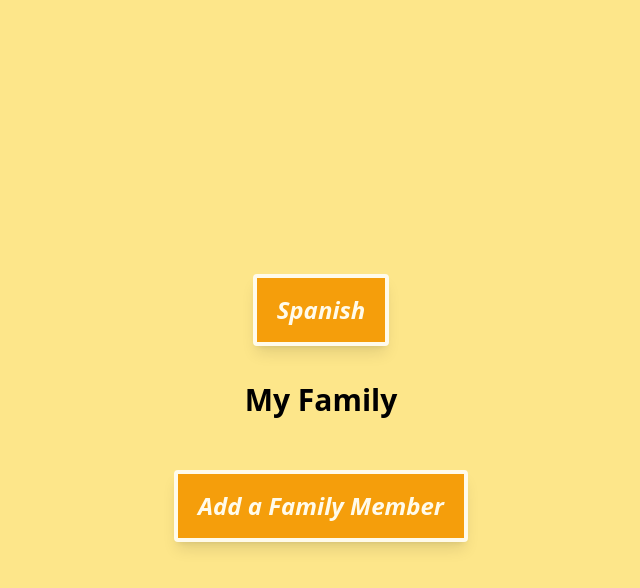
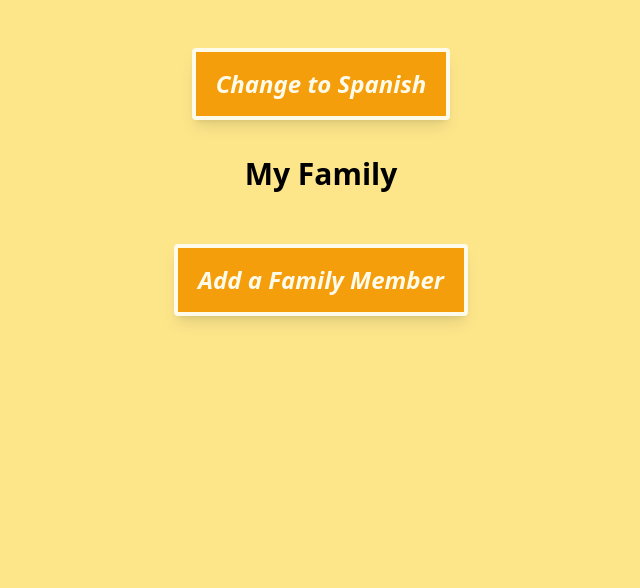
Before and after one commit to papadavis47/experiment-one, a React (Create React App) app: page / in a window 1280 px wide. Shown: the top 588 px of the page, without its empty margins (319-959 px from the left). Built offline with nearby package versions, Linux system fonts and the light colour scheme.

Commit message:
Added context for spanish language toggle - rather than send props

```diff
--- a/src/App.js
+++ b/src/App.js
@@ -55,9 +55,9 @@ function App() {
 
   return (
     <SpanishContext.Provider value={{ spanish }}>
-      <div className='bg-amber-200 min-h-screen flex flex-col items-center justify-center p-4'>
-        <div>
-          <BigButton text={spanish ? "Inglés" : "Spanish"} />
+      <div className='bg-amber-200 min-h-screen flex flex-col items-center p-4'>
+        <div onClick={toggleSpanish}>
+          <BigButton text={spanish ? "Cambiar a Inglés" : "Change to Spanish"} />
         </div>
         <h1 className='text-3xl font-bold text-center py-5'>
           {spanish ? "Mi Familia" : "My Family"}
@@ -71,11 +71,12 @@ function App() {
             toggleAdding={toggleAdding}
           />
         ) : (
-          <BigButton
-            text={spanish ? spanishAddButtonText : englishAddButtonText}
-            adding={adding}
-            toggleAdding={toggleAdding}
-          />
+          <div onClick={toggleAdding}>
+            <BigButton
+              text={spanish ? spanishAddButtonText : englishAddButtonText}
+              onClick={toggleAdding}
+            />
+          </div>
         )}
       </div>
     </SpanishContext.Provider>
--- a/src/components/AddFamilyMember/AddFamilyMember.js
+++ b/src/components/AddFamilyMember/AddFamilyMember.js
@@ -1,9 +1,13 @@
-import React from "react";
+import { useContext } from "react";
+import SpanishContext from "../../Context/SpanishContext.js";
 
 const AddFamilyMember = ({ familyMember, handleSubmit, handleChange, toggleAdding }) => {
+  const { spanish } = useContext(SpanishContext);
   return (
     <div className='rounded-md flex flex-col bg-amber-600  sm: w-1/3 min-w-min px-6 py-6'>
-      <h3 className='text-amber-100 text-center text-4xl mb-3 font-bold'>Family Member</h3>
+      <h3 className='text-amber-100 text-center text-4xl mb-3 font-bold'>
+        {spanish ? "Miembro de la familia" : "Family Member"}
+      </h3>
       <form className='flex flex-col items-center text-xl' onSubmit={handleSubmit}>
         <div className='flex flex-col items-center'>
           <label htmlFor='name' className='py-3 self-start text-amber-100'>
--- a/src/components/BigButton/BigButton.js
+++ b/src/components/BigButton/BigButton.js
@@ -1,13 +1,8 @@
-import React, { useContext } from "react";
-import SpanishContext from "../../Context/SpanishContext.js";
-
-const BigButton = ({ text, adding, toggleAdding }) => {
-  const { spanish } = useContext(SpanishContext);
+const BigButton = ({ text }) => {
   return (
     <button
       type='submit'
       className=' outline-amber-400 font-bold italic shadow-lg rounded px-5 py-4 mt-8  mb-4 border-4 border-amber-50 text-amber-50 bg-amber-500 text-2xl'
-      onClick={toggleAdding}
     >
       {text}
     </button>
--- a/src/components/FamilyMember/FamilyMember.js
+++ b/src/components/FamilyMember/FamilyMember.js
@@ -1,9 +1,11 @@
-import React from "react";
+import { useContext } from "react";
+import SpanishContext from "../../Context/SpanishContext.js";
 
 const FamilyMember = ({ id, name, color, age, favorite }) => {
+  const { spanish } = useContext(SpanishContext);
   return (
     <div key={id}>
-      <h2>This is a family member</h2>
+      <h2>{spanish ? "El amado:" : "The Loved One:"}</h2>
       <h3>{name}</h3>
       <h3>Favorite Color is: {color}</h3>
       <h3>Age is: {age}</h3>
--- a/src/components/ListFamily/ListFamily.js
+++ b/src/components/ListFamily/ListFamily.js
@@ -1,10 +1,12 @@
-import React from "react";
+import { useContext } from "react";
+import SpanishContext from "../../Context/SpanishContext.js";
 import FamilyMember from "../FamilyMember/FamilyMember.js";
 
 const ListFamily = ({ family }) => {
+  const { spanish } = useContext(SpanishContext);
   return (
     <div className='flex flex-col'>
-      <h1>These are the people I love</h1>
+      <h1>{!spanish ? "The People I Love" : "La gente que amo"}</h1>
       {family.map((member) => {
         return <FamilyMember {...member} />;
       })}
```
